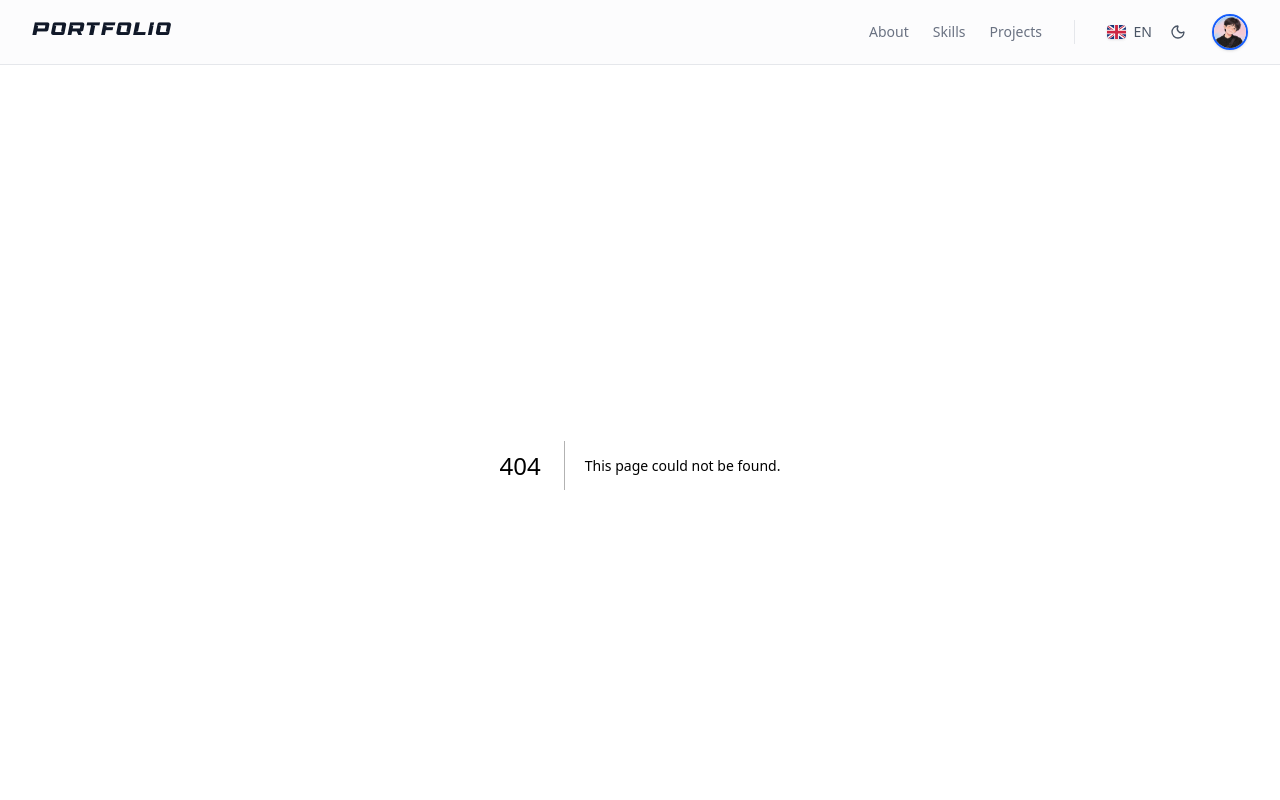
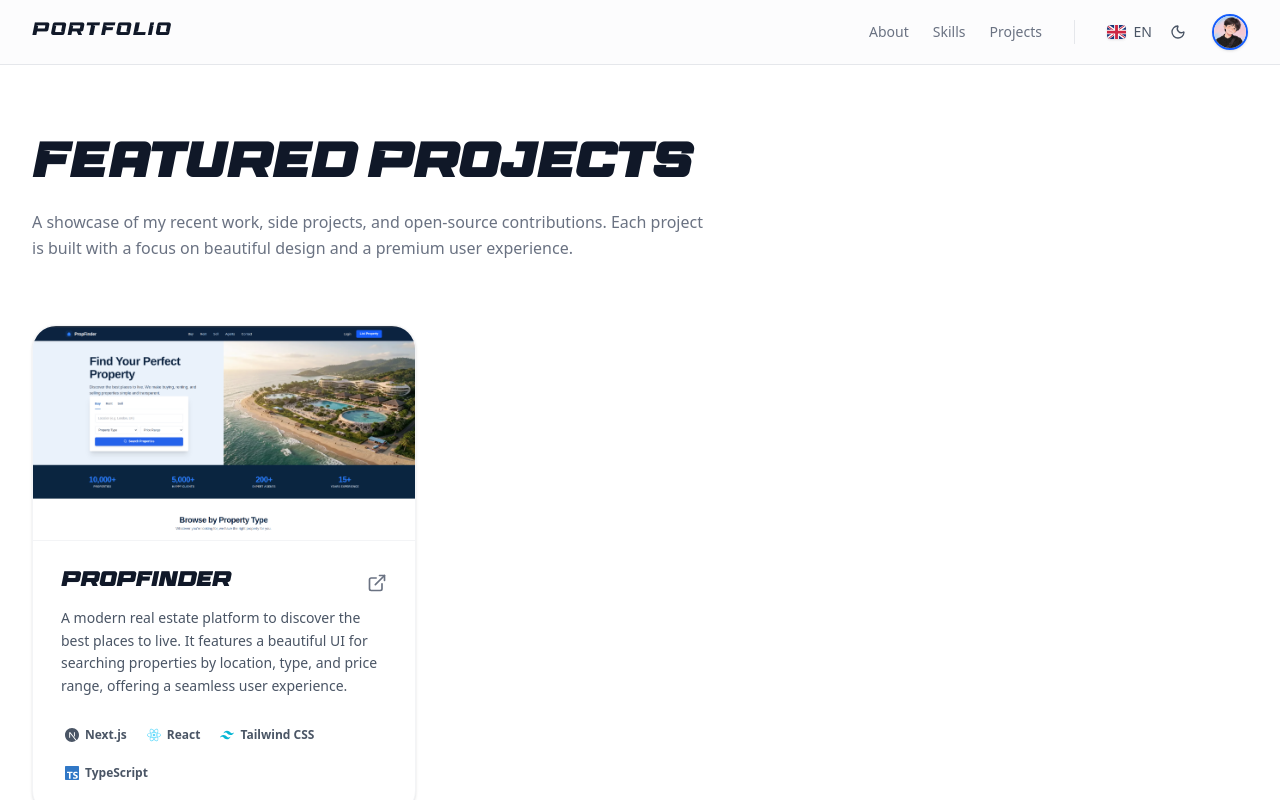
Before and after one commit to SeangSang12/Portfolio, a Next.js app: page /project in a window 1280 px wide. Before the commit this address had no page. Shown: the top 800 px of the page. Built offline with nearby package versions, Linux system fonts and the light colour scheme.

Commit message:
feat: add project

```diff
--- /dev/null
+++ b/src/app/project/page.tsx
@@ -0,0 +1,5 @@
+import ProjectPage from "@/page/project/page";
+
+export default function Project() {
+  return <ProjectPage />;
+}
--- /dev/null
+++ b/src/data/project.tsx
@@ -0,0 +1,27 @@
+import { SiNextdotjs, SiReact, SiTailwindcss, SiTypescript } from "react-icons/si";
+
+export interface Project {
+  id: string;
+  title: string;
+  description: string;
+  image: string;
+  link: string;
+  github?: string;
+  tags: { name: string; icon: React.ElementType; color?: string }[];
+}
+
+export const projects: Project[] = [
+  {
+    id: "propfinder",
+    title: "PropFinder",
+    description: "A modern real estate platform to discover the best places to live. It features a beautiful UI for searching properties by location, type, and price range, offering a seamless user experience.",
+    image: "/assets/project/property.png",
+    link: "https://property.seangsang.xyz/",
+    tags: [
+      { name: "Next.js", icon: SiNextdotjs },
+      { name: "React", icon: SiReact, color: "#61DAFB" },
+      { name: "Tailwind CSS", icon: SiTailwindcss, color: "#06B6D4" },
+      { name: "TypeScript", icon: SiTypescript, color: "#3178C6" },
+    ]
+  }
+];
--- a/src/layout/header.tsx
+++ b/src/layout/header.tsx
@@ -71,7 +71,7 @@ export default function AppHeader() {
             <Link href="#skills" className="hover:text-gray-900 dark:hover:text-gray-100 transition-colors">
               {t('nav.skills', 'Skills')}
             </Link>
-            <Link href="#projects" className="hover:text-gray-900 dark:hover:text-gray-100 transition-colors">
+            <Link href="/project" className="hover:text-gray-900 dark:hover:text-gray-100 transition-colors">
               {t('nav.projects', 'Projects')}
             </Link>
           </nav>
@@ -183,7 +183,7 @@ export default function AppHeader() {
 
               <motion.div variants={{ open: { opacity: 1, y: 0 }, closed: { opacity: 0, y: 20 } }}>
                 <Link
-                  href="#projects"
+                  href="/project"
                   className="text-2xl font-bold text-gray-900 dark:text-white hover:text-blue-600 dark:hover:text-blue-400 transition-colors"
                   onClick={() => setIsMobileMenuOpen(false)}
                 >
--- /dev/null
+++ b/src/page/project/page.tsx
@@ -0,0 +1,127 @@
+"use client";
+
+import { motion, Variants } from "framer-motion";
+import { ExternalLink } from "lucide-react";
+import { SiGithub } from "react-icons/si";
+import { projects } from "@/data/project";
+import { useTranslation } from "react-i18next";
+import Card from "@/components/Card";
+
+export default function ProjectPage() {
+  const { t } = useTranslation();
+
+  // Animation variants
+  const containerVariants: Variants = {
+    hidden: { opacity: 0 },
+    visible: {
+      opacity: 1,
+      transition: {
+        staggerChildren: 0.15,
+      },
+    },
+  };
+
+  const itemVariants: Variants = {
+    hidden: { opacity: 0, y: 30 },
+    visible: {
+      opacity: 1,
+      y: 0,
+      transition: {
+        duration: 0.6,
+        ease: "easeOut",
+      },
+    },
+  };
+
+  return (
+    <div className="container mx-auto px-4 sm:px-6 lg:px-8 py-12 lg:py-20 min-h-screen">
+      <motion.div
+        initial={{ opacity: 0, y: -20 }}
+        animate={{ opacity: 1, y: 0 }}
+        transition={{ duration: 0.7, ease: "easeOut" }}
+        className="mb-12 lg:mb-16"
+      >
+        <h1 className="text-3xl sm:text-4xl lg:text-5xl font-extrabold text-gray-900 dark:text-white tracking-tight font-race">
+          Featured Projects
+        </h1>
+        <p className="mt-4 text-gray-500 dark:text-gray-400 max-w-2xl text-[15px] sm:text-base leading-relaxed">
+          A showcase of my recent work, side projects, and open-source contributions.
+          Each project is built with a focus on beautiful design and a premium user experience.
+        </p>
+      </motion.div>
+
+      <motion.div
+        variants={containerVariants}
+        initial="hidden"
+        animate="visible"
+        className="grid grid-cols-1 sm:grid-cols-2 lg:grid-cols-3 gap-6 lg:gap-8"
+      >
+        {projects.map((project) => (
+          <motion.div
+            key={project.id}
+            variants={itemVariants}
+            className="group relative flex flex-col h-full w-full max-w-[420px] overflow-hidden rounded-[24px] bg-white dark:bg-white/5 border border-gray-100 dark:border-white/10 shadow-sm transition-shadow duration-300 hover:shadow-xl dark:hover:shadow-blue-900/10"
+          >
+            {/* Top Image Container */}
+            <div className="relative aspect-video w-full overflow-hidden bg-gray-100 dark:bg-white/5 border-b border-gray-100 dark:border-white/10">
+              <img
+                src={project.image}
+                alt={project.title}
+                className="h-full w-full object-cover object-top"
+              />
+            </div>
+
+            {/* Content Container */}
+            <div className="flex flex-1 flex-col p-6 sm:p-7">
+              <div className="flex items-start justify-between gap-4 mb-2.5">
+                <h3 className="text-xl font-bold text-gray-900 dark:text-white transition-colors group-hover:text-blue-600 dark:group-hover:text-blue-400 font-race tracking-tight">
+                  {project.title}
+                </h3>
+                <div className="flex items-center gap-2 pt-1">
+                  {project.github && (
+                    <a
+                      href={project.github}
+                      target="_blank"
+                      rel="noopener noreferrer"
+                      className="text-gray-500 hover:text-gray-900 dark:text-gray-400 dark:hover:text-white transition-colors"
+                      title="View Source Code"
+                    >
+                      <SiGithub className="h-5 w-5" />
+                    </a>
+                  )}
+                  {project.link && (
+                    <a
+                      href={project.link}
+                      target="_blank"
+                      rel="noopener noreferrer"
+                      className="text-gray-500 hover:text-blue-600 dark:text-gray-400 dark:hover:text-blue-400 transition-colors"
+                      title="View Live Site"
+                    >
+                      <ExternalLink className="h-5 w-5" />
+                    </a>
+                  )}
+                </div>
+              </div>
+              <p className="mb-6 text-[14px] leading-relaxed text-gray-600 dark:text-gray-400">
+                {project.description}
+              </p>
+
+              {/* Tech Stack Tags */}
+              <div className="mt-auto flex flex-wrap gap-3">
+                {project.tags.map((tag, index) => (
+                  <span
+                    key={index}
+                    className="flex items-center gap-1.5 px-1 py-1 text-[12px] font-semibold text-gray-600 dark:text-gray-400 transition-colors hover:text-gray-900 dark:hover:text-gray-200"
+                  >
+                    <tag.icon className="h-3.5 w-3.5" color={tag.color} />
+                    {tag.name}
+                  </span>
+                ))}
+              </div>
+            </div>
+          </motion.div>
+        ))}
+      </motion.div>
+    </div>
+  );
+}
```
Also changed, not shown: public/assets/project/property.png (added).
